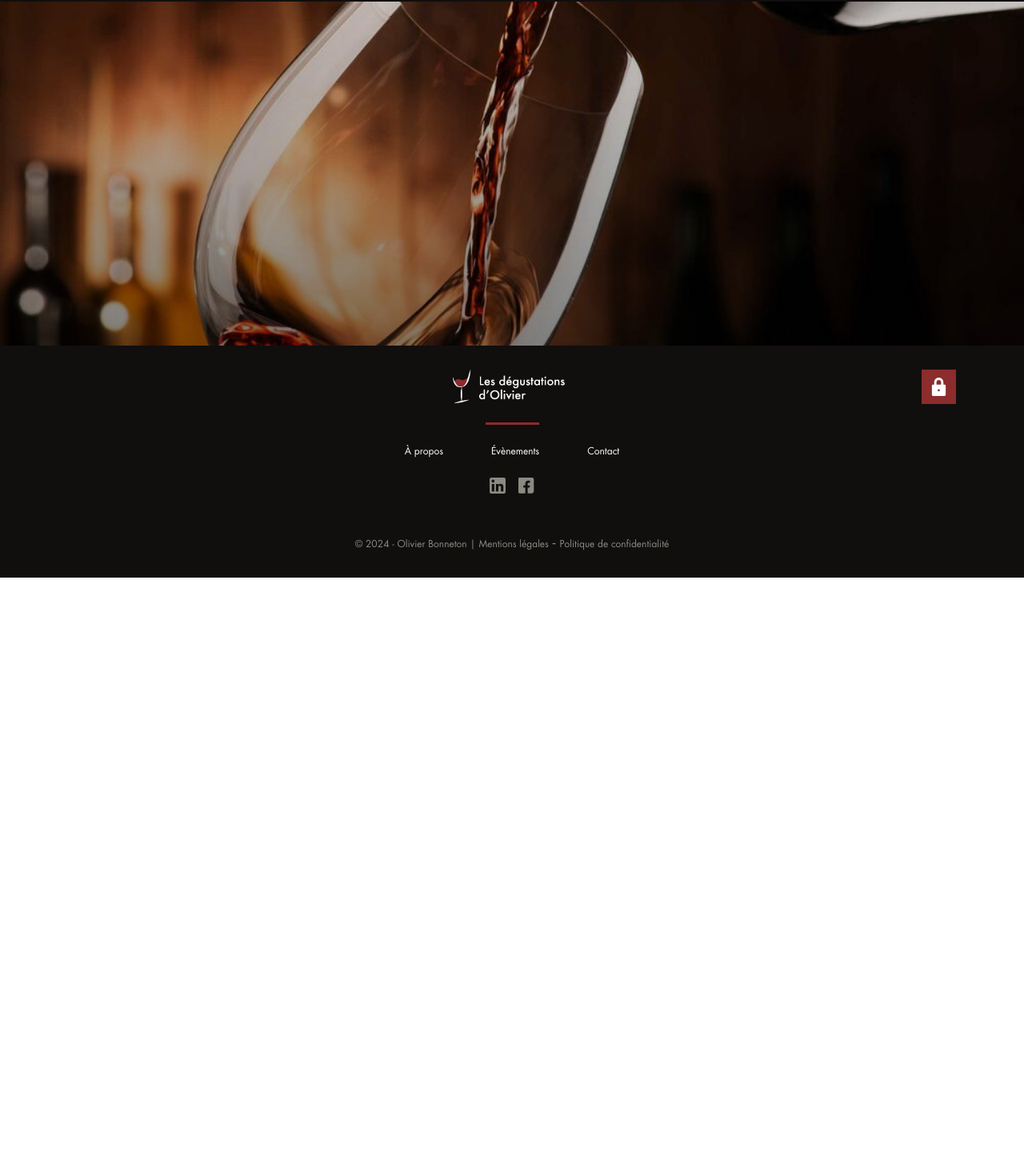
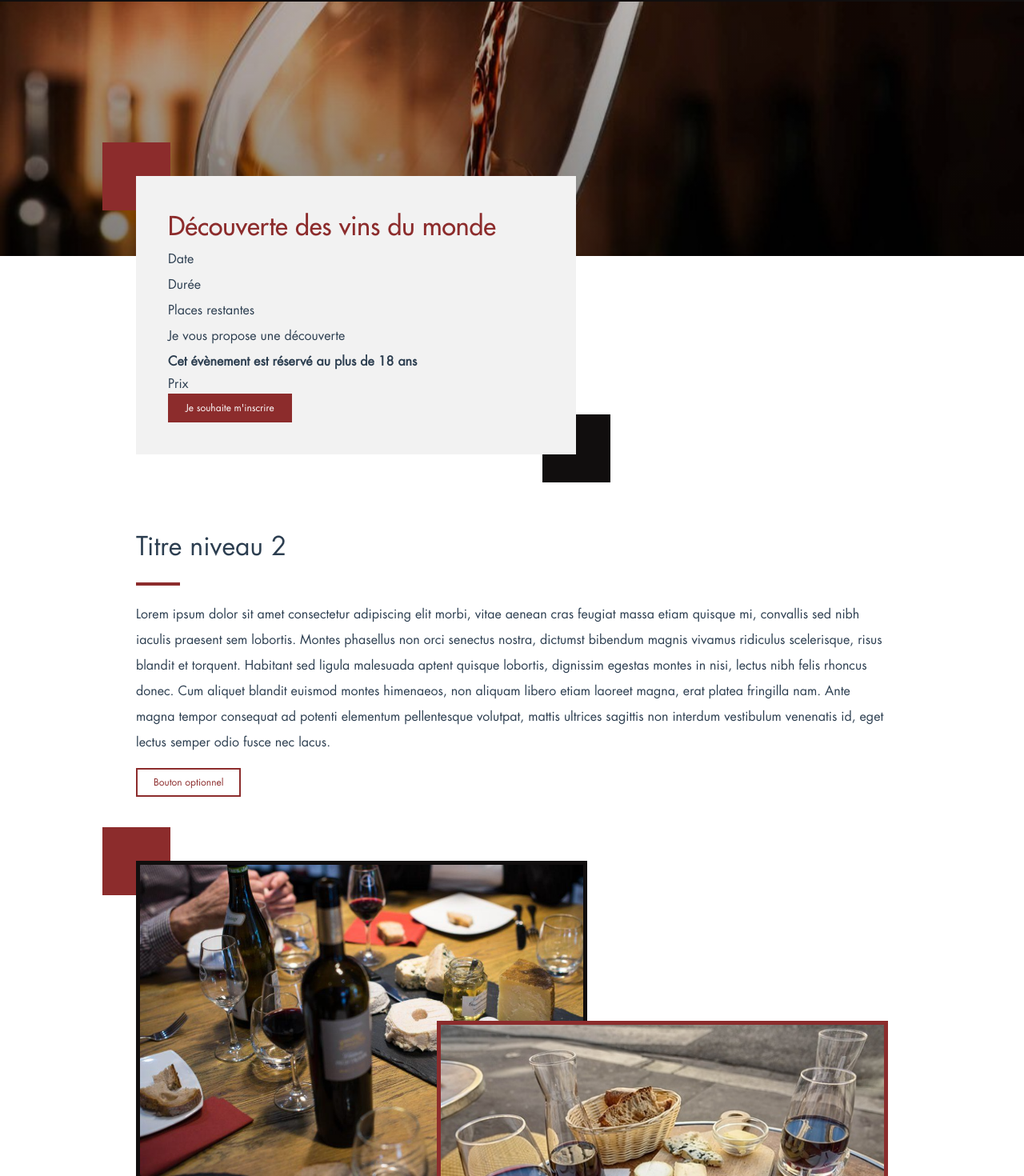
Before and after one commit to cedricdsst/hackathonOlivier, a Vue app in the folder frontendV2/: page /evenement/1 in a window 1280 px wide. Shown: the part 110-1580 px from the top of the page at 80% size. Before the commit the page ends 832 px from the top, so only its background shows below. Built offline with nearby package versions, Linux system fonts and the light colour scheme; no server answers.

Commit message:
navbar fixed, page un evenement quasi complete

```diff
--- a/frontendV2/src/assets/main.css
+++ b/frontendV2/src/assets/main.css
@@ -10,6 +10,15 @@
 
 h1 {
   font-family: 'Futura Std Medium';
+  font-size: 48px;
+}
+
+h2 {
+  font-size: 32px;
+}
+
+h3 {
+  font-size: 24px;
 }
 
 h2,
@@ -19,6 +28,7 @@ h5,
 h6,
 p,
 a,
+div,
 span {
   font-family: 'Futura Std Book';
 }
@@ -44,12 +54,21 @@ span {
   border: solid 2px var(--default-red);
 }
 
-@media (max-width:768px)
+.white-btn
 {
-  #mainContent
-  {
-    margin: 0 30px;
-  }
+  font-size: 12px;
+  background-color: var(--vt-c-white);
+  color: var(--default-red);
+  border: solid 2px var(--default-red);
+  padding: 7px 20px;
+  transition: all 0.3s;
+}
+
+.white-btn:hover
+{
+  background-color: var(--default-red);
+  color: var(--vt-c-white);
+  border: solid 2px var(--default-red);
 }
 
 .header-gradiant
@@ -57,4 +76,84 @@ span {
   width: 100%;
   height: 100%;
   background-image: linear-gradient(to bottom, rgba(0, 0, 0, 0.2), rgba(0, 0, 0, 0.5));
+
 }
+
+
+.top-left-square {
+  position: absolute;
+  width: 85px;
+  height: 85px;
+  top: -42.5px;
+  left: -42.5px;
+  z-index: -1;
+}
+
+.bottom-right-square {
+  position: absolute;
+  width: 85px;
+  height: 85px;
+  bottom: -42.5px;
+  right: -42.5px;
+  z-index: -1;
+}
+
+.header-banner.header-banner-img
+{
+    height: 430px;
+    z-index: 1;
+}
+
+.header-banner-img
+{
+  background-size: cover;
+  background-position: center;
+}
+
+.cust-full-width
+{
+  width: 100vw;
+  margin-left: -50vw;
+  left: 50%;
+  position: relative;
+}
+
+.bg-default-red
+{
+  background-color: var(--default-red);
+}
+
+.bg-default-black
+{
+  background-color: var(--default-black);
+}
+
+body
+{
+  overflow-x: hidden;
+}
+
+.divider-1
+{
+  border-top: solid 4px var(--default-red);
+  width: 55px;
+  margin: 20px 0;
+}
+
+@media (max-width:768px)
+{
+  #mainContent
+  {
+    margin: 0 30px;
+  }
+
+  .top-left-square
+  {
+    display: none;
+  }
+
+  .bottom-right-square
+  {
+    display: none;
+  }
+}
--- a/frontendV2/src/components/NavBar.vue
+++ b/frontendV2/src/components/NavBar.vue
@@ -110,11 +110,14 @@
 <style>
     nav
     {
+        position: fixed;
         background-color: var(--default-black);
         height: 112px;
         display: flex;
         vertical-align: middle;
         padding: 0 85px;
+        width: 100%;
+        z-index: 10;
     }
 
     nav a, nav button
--- a/frontendV2/src/views/EvenementView.vue
+++ b/frontendV2/src/views/EvenementView.vue
@@ -1,25 +1,96 @@
 <template>
-    <div class="header-banner header-banner-img">
-        <div class="header-gradiant"></div>
+    <div class="header-banner header-banner-img cust-full-width">
+        <div class="header-gradiant cust-full-width"></div>
+    </div>
+    <div class="content-wrapper">
+        <div class="info-event-card">
+            <div class="top-left-square bg-default-red"></div>
+            <div class="bottom-right-square bg-default-black"></div>
+            <h2 class="event-title">Découverte des vins du monde</h2>
+            <div class="event-summary">
+                <p>Date</p>
+                <p>Durée</p>
+                <p>Places restantes</p>
+            </div>
+            <p>
+                Je vous propose une découverte <br />
+                <b>Cet évènement est réservé au plus de 18 ans</b>
+            </p>
+
+            <div>Prix</div>
+            <button class="red-btn">Je souhaite m'inscrire</button>
+        </div>
+    </div>
+
+    <div class="mb-10">
+        <h2>Titre niveau 2</h2>
+        <hr class="divider-1" />
+
+        <p>Lorem ipsum dolor sit amet consectetur adipiscing elit morbi, vitae aenean cras feugiat massa etiam quisque mi, convallis sed nibh iaculis praesent sem lobortis. Montes phasellus non orci senectus nostra, dictumst bibendum magnis vivamus ridiculus scelerisque, risus blandit et torquent. Habitant sed ligula malesuada aptent quisque lobortis, dignissim egestas montes in nisi, lectus nibh felis rhoncus donec. Cum aliquet blandit euismod montes himenaeos, non aliquam libero etiam laoreet magna, erat platea fringilla nam. Ante magna tempor consequat ad potenti elementum pellentesque volutpat, mattis ultrices sagittis non interdum vestibulum venenatis id, eget lectus semper odio fusce nec lacus.</p>
+        <button class="white-btn mb-10 mt-4">Bouton optionnel</button>
+    </div>
+
+    <div class="img-bottom-page mb-10">
+            <div class="top-left-square bg-default-red"></div>
+            <div class="bottom-right-square bg-default-black"></div>
+        <img src="@/assets/BD118-1024x684.jpg" class="image1">
+        <img src="@/assets/c600x400.jpeg" class="image2">
     </div>
 </template>
 <script>
 </script>
 
 <style>
-.header-banner.header-banner-img
-{
-    width: 100vw;
-    height: 430px;
-    position: relative;
-    margin-left: -50vw;
-    left: 50%;
-}
-
 .header-banner-img
 {
     background-image: url('@/assets/thumbnail_atelier.jpg');
-    background-size: cover;
-    background-position: center;
+}
+
+.info-event-card
+{
+    background-color: var(--default-light-grey);
+    padding: 40px;
+}
+
+.content-wrapper
+{
+    max-height: 340px;
+    position: relative;
+    max-width : 550px;
+    top : -100px;
+    z-index: 2;
+}
+
+.event-title
+{
+    color : var(--default-red);
+    font-family: 'Futura Std Medium';
+}
+
+.img-bottom-page
+{
+    width: 100%;
+    position: relative;
+    height: 600px
+}
+
+.img-bottom-page img
+{
+    position: relative;
+    width: 60%;
+    height: 400px;
+    object-fit: cover;
+}
+
+.img-bottom-page .image1
+{
+    border: solid 5px var(--default-black);
+}
+
+.img-bottom-page .image2
+{
+    left: 40%;
+    top:-200px;
+    border: solid 5px var(--default-red);
 }
 </style>
```
Also changed, not shown: frontendV2/src/assets/BD118-1024x684.jpg (added), frontendV2/src/assets/c600x400.jpeg (added).
